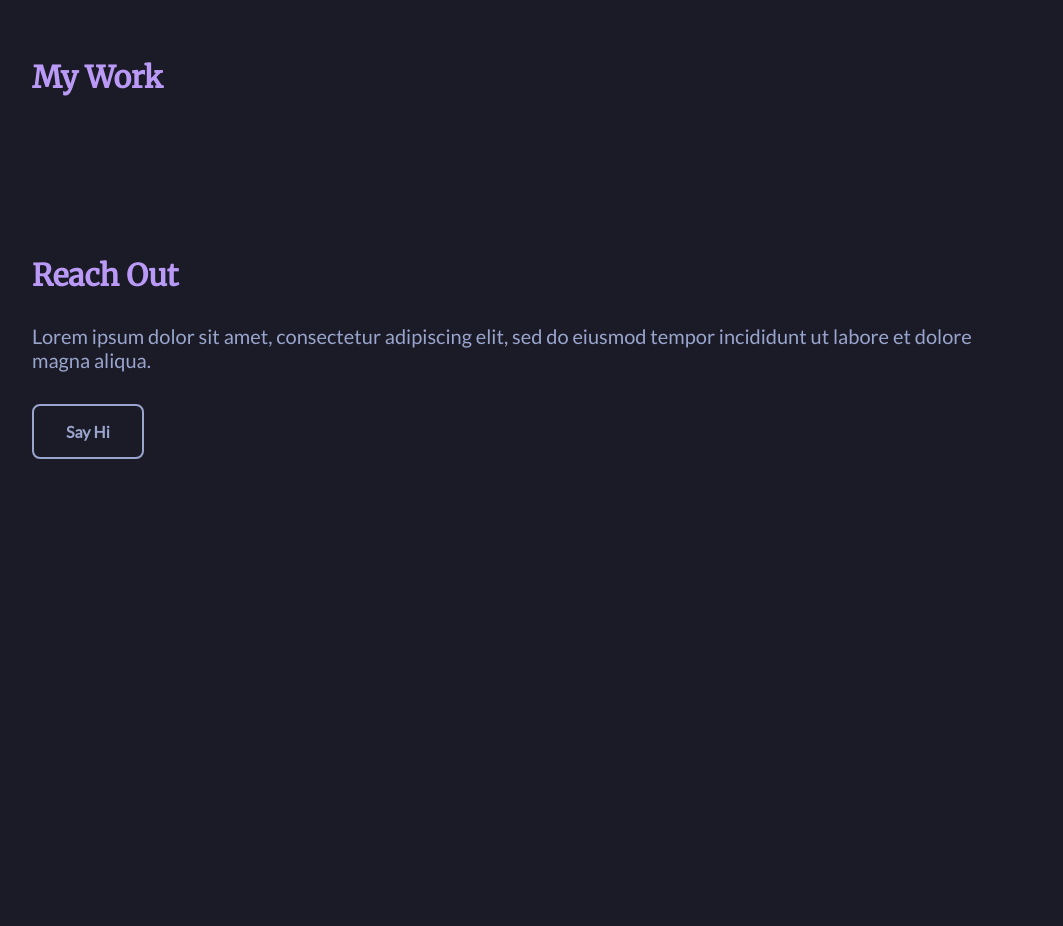
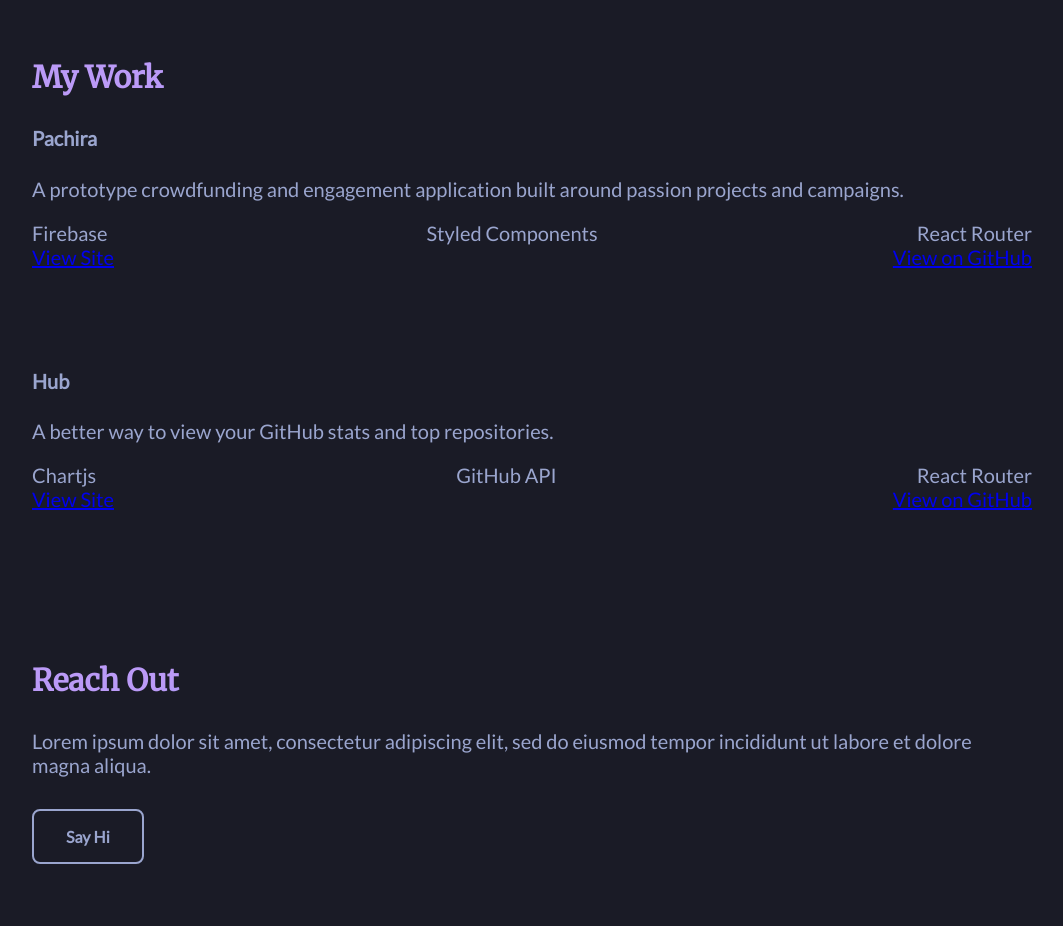
Before and after one commit to spencercoleman/portfolio-v1, a Gatsby site: page / in a window 1280 px wide. Shown: the part 1180-2106 px from the top of the page, without its empty margins (108-1171 px from the left). Before the commit the page ends 1721 px from the top, so only its background shows below. Built offline with nearby package versions, Linux system fonts and the light colour scheme; Gatsby itself is replaced by a stand-in of ours; some packages are replaced by stand-ins of ours.

Commit message:
Add MDX works content and FeaturedWork query

```diff
--- /dev/null
+++ b/content/works/hub.mdx
@@ -0,0 +1,13 @@
+---
+title: 'Hub'
+date: 06/12/2022
+image: ''
+url: 'https://spencercoleman.github.io/hub'
+repo_url: 'https://github.com/spencercoleman/hub'
+tech:
+    - Chartjs
+    - GitHub API
+    - React Router
+---
+
+A better way to view your GitHub stats and top repositories.
--- /dev/null
+++ b/content/works/pachira.mdx
@@ -0,0 +1,13 @@
+---
+title: 'Pachira'
+date: 07/13/2022
+image: ''
+url: 'https://pachira-acc77.web.app/'
+repo_url: 'https://github.com/spencercoleman/pachira'
+tech:
+    - Firebase
+    - Styled Components
+    - React Router
+---
+
+A prototype crowdfunding and engagement application built around passion projects and campaigns.
--- a/gatsby-config.js
+++ b/gatsby-config.js
@@ -9,5 +9,13 @@
   plugins: [
     `gatsby-plugin-react-helmet`,
     `gatsby-plugin-styled-components`,
+    `gatsby-plugin-mdx`,
+    {
+      resolve: 'gatsby-source-filesystem',
+      options: {
+        name: `works`,
+        path: `${__dirname}/content/works`,
+      }
+    },
   ],
 }
--- a/package.json
+++ b/package.json
@@ -15,6 +15,7 @@
     "clean": "gatsby clean"
   },
   "dependencies": {
+    "@parcel/namer-default": "^2.6.2",
     "gatsby": "^4.18.0",
     "react": "^18.1.0",
     "react-dom": "^18.1.0"
@@ -22,9 +23,13 @@
   "devDependencies": {
     "@fontsource/lato": "^4.5.8",
     "@fontsource/merriweather": "^4.5.12",
+    "@mdx-js/mdx": "^1.6.22",
+    "@mdx-js/react": "^1.6.22",
     "babel-plugin-styled-components": "^2.0.7",
+    "gatsby-plugin-mdx": "^3.18.1",
     "gatsby-plugin-react-helmet": "^5.18.0",
     "gatsby-plugin-styled-components": "^5.18.0",
+    "gatsby-source-filesystem": "^4.18.1",
     "prop-types": "^15.8.1",
     "react-helmet": "^6.1.0",
     "styled-components": "^5.3.5"
--- a/src/components/FeaturedWork.js
+++ b/src/components/FeaturedWork.js
@@ -1,4 +1,6 @@
 import React from "react";
+import { useStaticQuery, graphql } from 'gatsby';
+import { MDXRenderer } from 'gatsby-plugin-mdx';
 import styled from "styled-components";
 
 const FeaturedSection = styled.section``;
@@ -8,12 +10,65 @@
     padding: 0;
 `;
 
+const Work = styled.li`
+    margin-bottom: 100px;
+
+    :last-of-type {
+        margin-bottom: 0;
+    }
+
+    > ul, .links {
+        list-style: none;
+        padding: 0;
+        width: 100%;
+        display: flex;
+        justify-content: space-between;
+    }
+`;
+
 const FeaturedWork = () => {
+    const data = useStaticQuery(graphql`
+        query {
+            allMdx(sort: {fields: frontmatter___date, order: DESC}) {
+                nodes {
+                    frontmatter {
+                        title
+                        date
+                        image
+                        url
+                        repo_url
+                        tech
+                    }
+                    body
+                }
+            }
+        }
+    `);
+
     return (
         <FeaturedSection>
             <h3>My Work</h3>
             <WorksList>
-                {/* Add works content */}
+                {data.allMdx.nodes.map(node => {
+                    const {title, url, repo_url, tech} = node.frontmatter;
+                    return (
+                        <Work key={title}>
+                            <h4>{title}</h4>
+                            <MDXRenderer>
+                                {node.body}
+                            </MDXRenderer>
+                            <ul>
+                                {tech.map(el =>
+                                    <li key={`${title}_${el}`}>{el}</li>
+                                )}
+                            </ul>
+                            <div className="links">
+                                <a href={url} target="_blank" rel="noreferrer">View Site</a>
+                                <a href={repo_url} target="_blank" rel="noreferrer">View on GitHub</a>
+                            </div>
+                        </Work>
+                    )
+                })}
             </WorksList>
         </FeaturedSection>
     );
```
Also changed, not shown: 1 other file.
